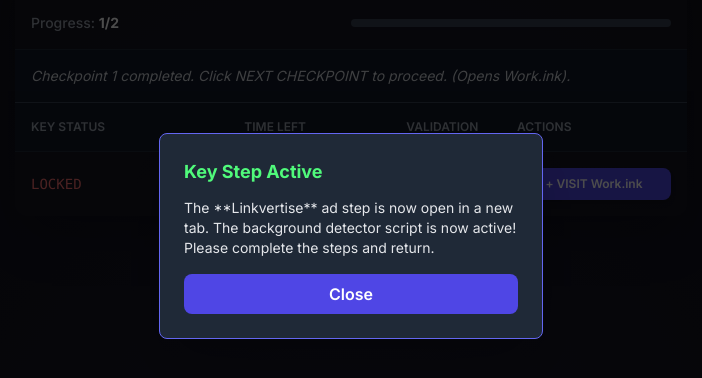
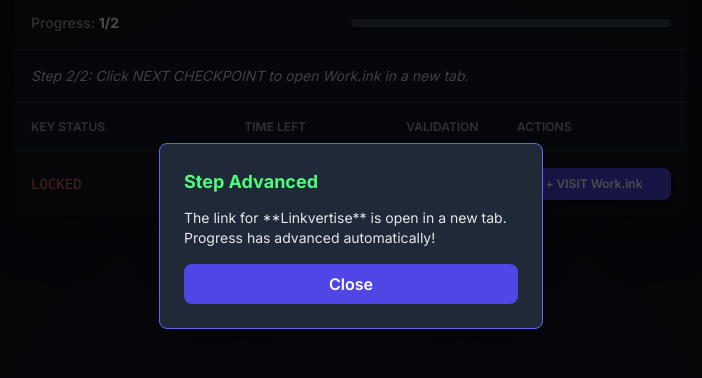
Before and after one commit to jonashstudio/Key-system, a plain HTML site: page index.html in a window 1280 px wide. Both pictures are taken after a click on the button "START". Shown: the part 164-542 px from the top of the page, without its empty margins (289-991 px from the left). Drawn offline with nearby package versions, Linux system fonts and the light colour scheme.

Commit message:
Refactor modal message and checkpoint handling
Updated modal message handling and checkpoint logic for better clarity and functionality.

```diff
--- a/index.html
+++ b/index.html
@@ -101,7 +101,7 @@
     <script>
         const showMessage = (title, message) => {
             document.getElementById('modal-title').textContent = title;
-            document.getElementById('modal-message').textContent = message;
+            document.getElementById('modal-message').innerHTML = message;
             document.getElementById('message-modal').classList.remove('hidden');
             document.getElementById('message-modal').classList.add('flex');
         };
@@ -128,12 +128,13 @@
         const EXPIRATION_DURATION_MS = 24 * 60 * 60 * 1000;
 
         const CHECKPOINTS = [
-            // Index 0 (currentProgress = 0) -> Opens Linkvertise, then advances to 1
+            // Index 0 (currentProgress = 0) -> Linkvertise
             { id: 1, name: "Linkvertise", url: "https://link-target.net/1424046/HPxPeiwfkobC" },
-            // Index 1 (currentProgress = 1) -> Opens Work.ink, then advances to 2
+            // Index 1 (currentProgress = 1) -> Work.ink
             { id: 2, name: "Work.ink", url: "https://workink.net/23PZ/Ronash%20hub" }
         ];
 
+        // State now only tracks progress, key info, and countdown.
         let state = { currentProgress: 0, acquiredKey: null, keyExpiryTime: null, intervalId: null };
 
         const $progressText = document.getElementById('progress-text');
@@ -147,7 +148,9 @@
 
         const saveState = () => {
             sessionStorage.setItem(STORAGE_KEY, JSON.stringify({
-                currentProgress: state.currentProgress, acquiredKey: state.acquiredKey, keyExpiryTime: state.keyExpiryTime
+                currentProgress: state.currentProgress,
+                acquiredKey: state.acquiredKey,
+                keyExpiryTime: state.keyExpiryTime
             }));
         };
         const loadState = () => {
@@ -232,70 +235,65 @@
             }
 
             // State 0, 1, 2: Checkpoint Process
-            let nextAction;
             let currentCheckpoint = CHECKPOINTS[state.currentProgress];
 
-            if (state.currentProgress === 0) {
-                // START button -> Linkvertise
-                $progressText.textContent = '0/2'; $progressBar.style.width = '0%';
-                $mainProgressBtn.textContent = 'START'; $mainProgressBtn.disabled = false;
-                $instructionArea.textContent = `Start the key retrieval process by clicking START. (Opens ${currentCheckpoint.name}).`;
-                nextAction = `+ VISIT ${currentCheckpoint.name}`;
-            } else if (state.currentProgress === 1) {
-                // NEXT CHECKPOINT button -> Work.ink
-                $progressText.textContent = '1/2'; $progressBar.style.width = '50%';
-                $mainProgressBtn.textContent = 'NEXT CHECKPOINT'; $mainProgressBtn.disabled = false;
-                $instructionArea.textContent = `Checkpoint 1 completed. Click NEXT CHECKPOINT to proceed. (Opens ${currentCheckpoint.name}).`;
-                nextAction = `+ VISIT ${currentCheckpoint.name}`;
-            } else if (state.currentProgress === 2) {
-                // FINISHED state
-                $progressText.textContent = '2/2'; $progressBar.style.width = '100%';
-                $mainProgressBtn.textContent = 'FINISHED'; $mainProgressBtn.disabled = true;
-                $instructionArea.textContent = 'All checkpoints complete! Click GET THE KEY in the Actions column below.';
-                nextAction = 'GET THE KEY';
-                currentCheckpoint = null;
-            } else {
-                 state.currentProgress = 0; updateUI(); return;
-            }
+            if (state.currentProgress < 2) {
+                // Determine UI for Checkpoints 0 and 1
+                $progressBar.style.width = state.currentProgress === 0 ? '0%' : '50%';
+                $progressText.textContent = `${state.currentProgress}/2`;
+
+                // Main Header Button (Auto-advance on click)
+                $mainProgressBtn.textContent = state.currentProgress === 0 ? 'START' : 'NEXT CHECKPOINT';
+                $mainProgressBtn.disabled = false;
+                $mainProgressBtn.classList.remove('bg-yellow-600', 'hover:bg-yellow-700');
+                $mainProgressBtn.classList.add('bg-green-600', 'hover:bg-green-700');
+
+                $instructionArea.textContent = state.currentProgress === 0
+                    ? `Step 1/2: Click START to open ${currentCheckpoint.name} in a new tab.`
+                    : `Step 2/2: Click NEXT CHECKPOINT to open ${currentCheckpoint.name} in a new tab.`;
+
+                // Implement the one-click, auto-advance logic (closest to "detection" we can do)
+                $mainProgressBtn.onclick = () => {
+                    window.open(currentCheckpoint.url, '_blank');
+
+                    // Auto-advance logic (simulates successful detection)
+                    state.currentProgress++;
+                    saveState();
+                    updateUI();
+                    showMessage('Step Advanced', `The link for **${currentCheckpoint.name}** is open in a new tab. Progress has advanced automatically!`);
+                };
+
+                // Action Button (Always just opens the current link without advancing progress)
+                $actionBtn.textContent = `+ VISIT ${currentCheckpoint.name}`;
+                $actionBtn.classList.add('bg-indigo-600', 'hover:bg-indigo-700'); $actionBtn.classList.remove('bg-accent-green', 'hover:bg-green-700');
+                $actionBtn.disabled = false;
+                $actionBtn.onclick = () => window.open(currentCheckpoint.url, '_blank');
+
 
                 // Reset non-active key UI elements
                 $instructionArea.classList.remove('text-accent-green'); $instructionArea.classList.add('text-gray-300');
                 $keyStatusDisplay.textContent = 'LOCKED'; $keyStatusDisplay.classList.add('text-red-400'); $keyStatusDisplay.classList.remove('text-white');
                 $keyTimeDisplay.textContent = 'N/A';
                 $keyValidationDisplay.textContent = 'INVALID'; $keyValidationDisplay.classList.add('text-red-500'); $keyValidationDisplay.classList.remove('text-accent-green');
-            $actionBtn.textContent = nextAction;
-            $actionBtn.classList.add('bg-indigo-600', 'hover:bg-indigo-700'); $actionBtn.classList.remove('bg-accent-green', 'hover:bg-green-700');
-            $actionBtn.disabled = false;
 
-            // Header Button Logic (Opens link for the CURRENT state, AND advances state)
-            $mainProgressBtn.onclick = () => {
-                if (state.currentProgress < 2) {
-                    const nextCheckpoint = CHECKPOINTS[state.currentProgress];
-                    window.open(nextCheckpoint.url, '_blank');
+            } else if (state.currentProgress === 2) {
+                // Final state: Key available for generation
+                $progressText.textContent = '2/2'; $progressBar.style.width = '100%';
+                $mainProgressBtn.textContent = 'FINISHED'; $mainProgressBtn.disabled = true;
+                $mainProgressBtn.onclick = null;
+                $instructionArea.textContent = 'All steps complete! Click GET THE KEY in the Actions column below.';
 
-                    // Show a message that the detector is theoretically running
-                    showMessage('Key Step Active', `The **${nextCheckpoint.name}** ad step is now open in a new tab. The background detector script is now active! Please complete the steps and return.`);
-
-                    state.currentProgress++; // Advance progress to the next checkpoint state
-                    saveState();
-                    updateUI();
-                }
-            };
-
-            // Table Button Logic (Opens link OR gets key)
+                $actionBtn.textContent = 'GET THE KEY';
                 $actionBtn.onclick = () => {
-                if (state.currentProgress < 2 && currentCheckpoint) {
-                    // Open the link for the current checkpoint without advancing progress
-                    window.open(currentCheckpoint.url, '_blank');
-                } else if (state.currentProgress === 2) {
-                    // Final step: GET THE KEY (one-time generation)
                     state.acquiredKey = generateMockKey();
                     state.keyExpiryTime = Date.now() + EXPIRATION_DURATION_MS;
                     saveState();
                     updateUI();
                     showMessage('Key Acquired!', 'Your 24-hour key has been successfully generated!');
+                };
+            } else {
+                 state.currentProgress = 0; updateUI(); return;
             }
-            };
         };
 
         document.addEventListener('DOMContentLoaded', () => {
@@ -304,16 +302,12 @@
         });
 
         // =========================================================================
-        // START OF AD/KEY STEP DETECTOR SCRIPT
-        // NOTE: This script is included on the main Ronash Key System page. Due to
-        // browser security, it cannot monitor content in external tabs (Linkvertise,
-        // Work.ink). It will only scan the *current* page for key/continue buttons
-        // and its own URL changes, which acts as a fallback or a running monitor
-        // for any unexpected in-app redirection.
+        // START OF AD/KEY STEP DETECTOR SCRIPT (RETAINED FOR LOCAL SCANNING)
+        // Note: This script is included, but as explained, it only scans *this* page.
         // =========================================================================
         /* Ad / Key Step Detector — by GPT-5 */
         (function keyStepDetector() {
-          console.log("%c[Detector] 🛠️ Initializing Ad Step Detector...", "color: #50fa7b;");
+          console.log("%c[Detector] 🛠️ Initializing Ad Step Detector (Client-Side)...", "color: #50fa7b;");
 
           const keywords = [
             "get key",
@@ -338,7 +332,6 @@
           const checkUrlChange = setInterval(() => {
             if (location.href !== lastUrl) {
               lastUrl = location.href;
-              console.log("[Detector] URL changed →", lastUrl);
               if (knownFinalDomains.some(d => lastUrl.includes(d))) {
                 console.log("✅ [Detector] Redirect detected — likely finished!");
                 finished = true;
```
Lines whose indentation alone changed are shown as unchanged.
